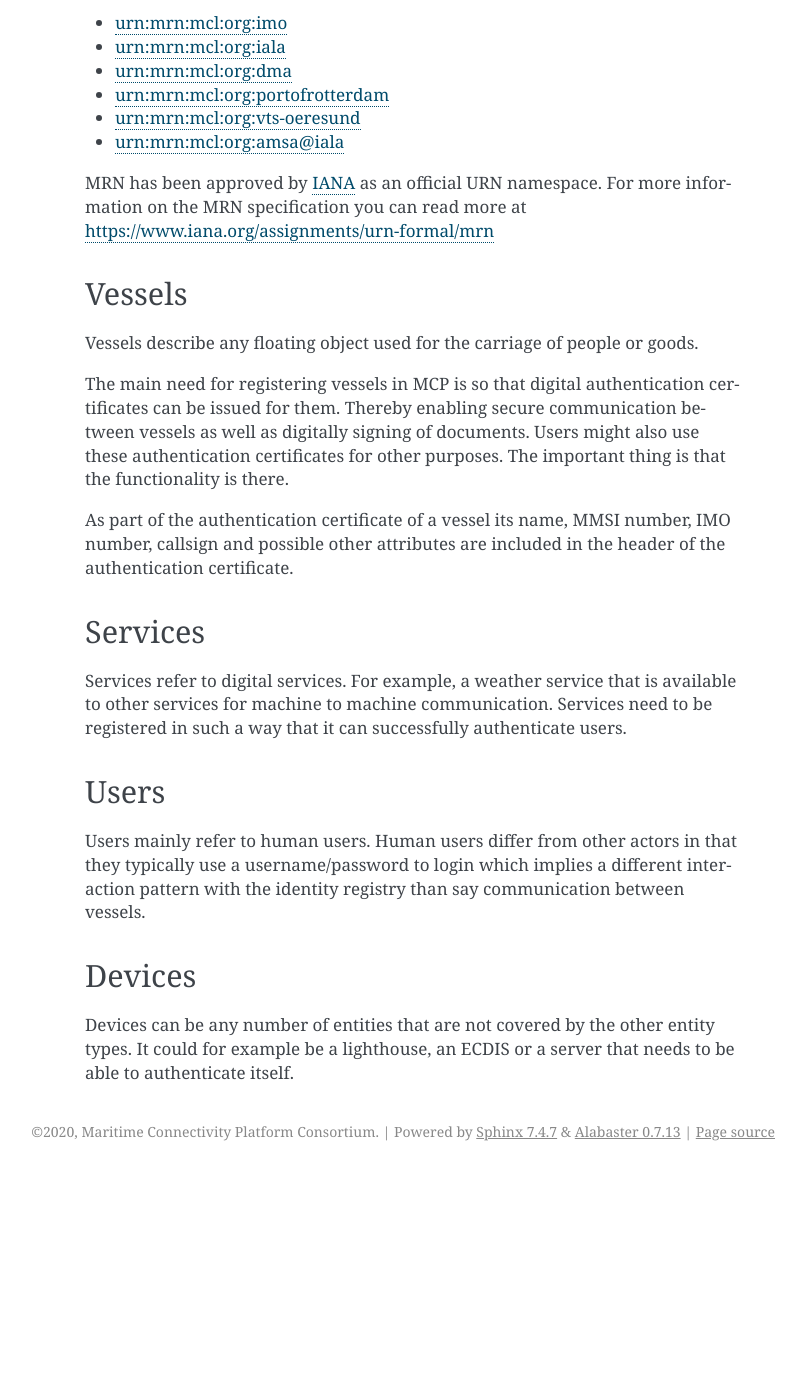
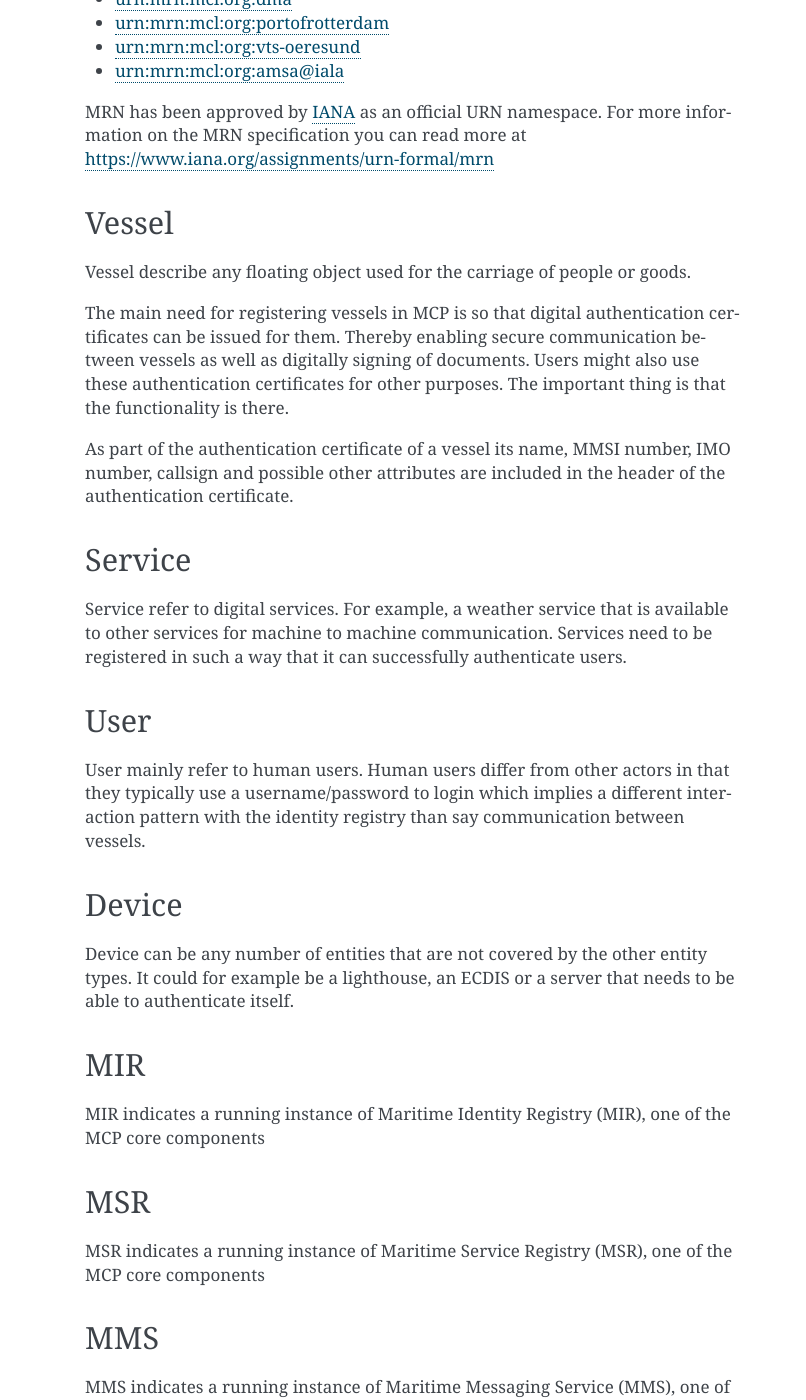
Before and after one commit to maritimeconnectivity/maritimeconnectivity.net, a Sphinx documentation site: the page built from docs/source/MCPType.rst, in a window 1280 px wide and 1400 px high, scrolled down 1629 px. Shown: the whole window, without its empty margins (335-1141 px from the left). Built offline with Sphinx 7.4.7, drawn with Linux system fonts in a browser that asks for light colours; before the commit the page ends 2800 px from its top, so only the background shows below that; some of the changed text lies outside the part shown.

Commit message:
add more MCP type description

```diff
--- a/docs/source/MCPType.rst
+++ b/docs/source/MCPType.rst
@@ -41,22 +41,34 @@ Examples of valid organization ids:
 
 MRN has been approved by `IANA <https://www.iana.org/>`__ as an official URN namespace. For more information on the MRN specification you can read more at https://www.iana.org/assignments/urn-formal/mrn
 
-Vessels
+Vessel
 ^^^^^^^
-Vessels describe any floating object used for the carriage of people or goods.
+Vessel describe any floating object used for the carriage of people or goods.
 
 The main need for registering vessels in MCP is so that digital authentication certificates can be issued for them. Thereby enabling secure communication between vessels as well as digitally signing of documents. Users might also use these authentication certificates for other purposes. The important thing is that the functionality is there.
 
 As part of the authentication certificate of a vessel its name, MMSI number, IMO number, callsign and possible other attributes are included in the header of the authentication certificate.
 
-Services
+Service
 ^^^^^^^^
-Services refer to digital services. For example, a weather service that is available to other services for machine to machine communication. Services need to be registered in such a way that it can successfully authenticate users.
+Service refer to digital services. For example, a weather service that is available to other services for machine to machine communication. Services need to be registered in such a way that it can successfully authenticate users.
 
-Users
+User
 ^^^^^
-Users mainly refer to human users. Human users differ from other actors in that they typically use a username/password to login which implies a different interaction pattern with the identity registry than say communication between vessels.
+User mainly refer to human users. Human users differ from other actors in that they typically use a username/password to login which implies a different interaction pattern with the identity registry than say communication between vessels.
 
-Devices
+Device
 ^^^^^^^
-Devices can be any number of entities that are not covered by the other entity types. It could for example be a lighthouse, an ECDIS or a server that needs to be able to authenticate itself.
+Device can be any number of entities that are not covered by the other entity types. It could for example be a lighthouse, an ECDIS or a server that needs to be able to authenticate itself.
+
+MIR
+^^^
+MIR indicates a running instance of Maritime Identity Registry (MIR), one of the MCP core components
+
+MSR
+^^^
+MSR indicates a running instance of Maritime Service Registry (MSR), one of the MCP core components
+
+MMS
+^^^
+MMS indicates a running instance of Maritime Messaging Service (MMS), one of the MCP core components
```
Also changed, not shown: other parts of docs/source/MCPType.rst (+1 -1 lines), docs/source/setupMIR.rst (+4 -6 lines), 3 other files.
